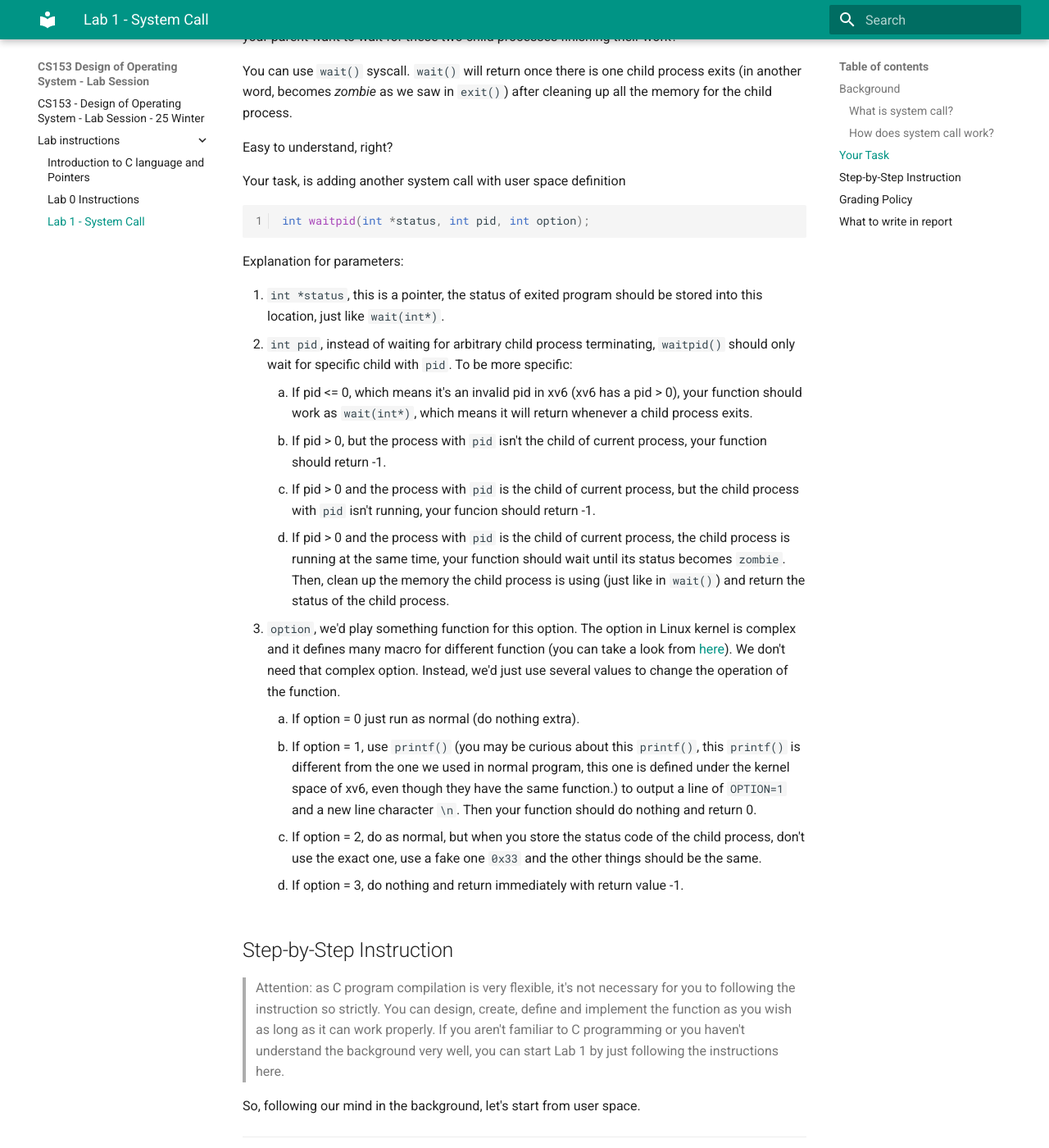
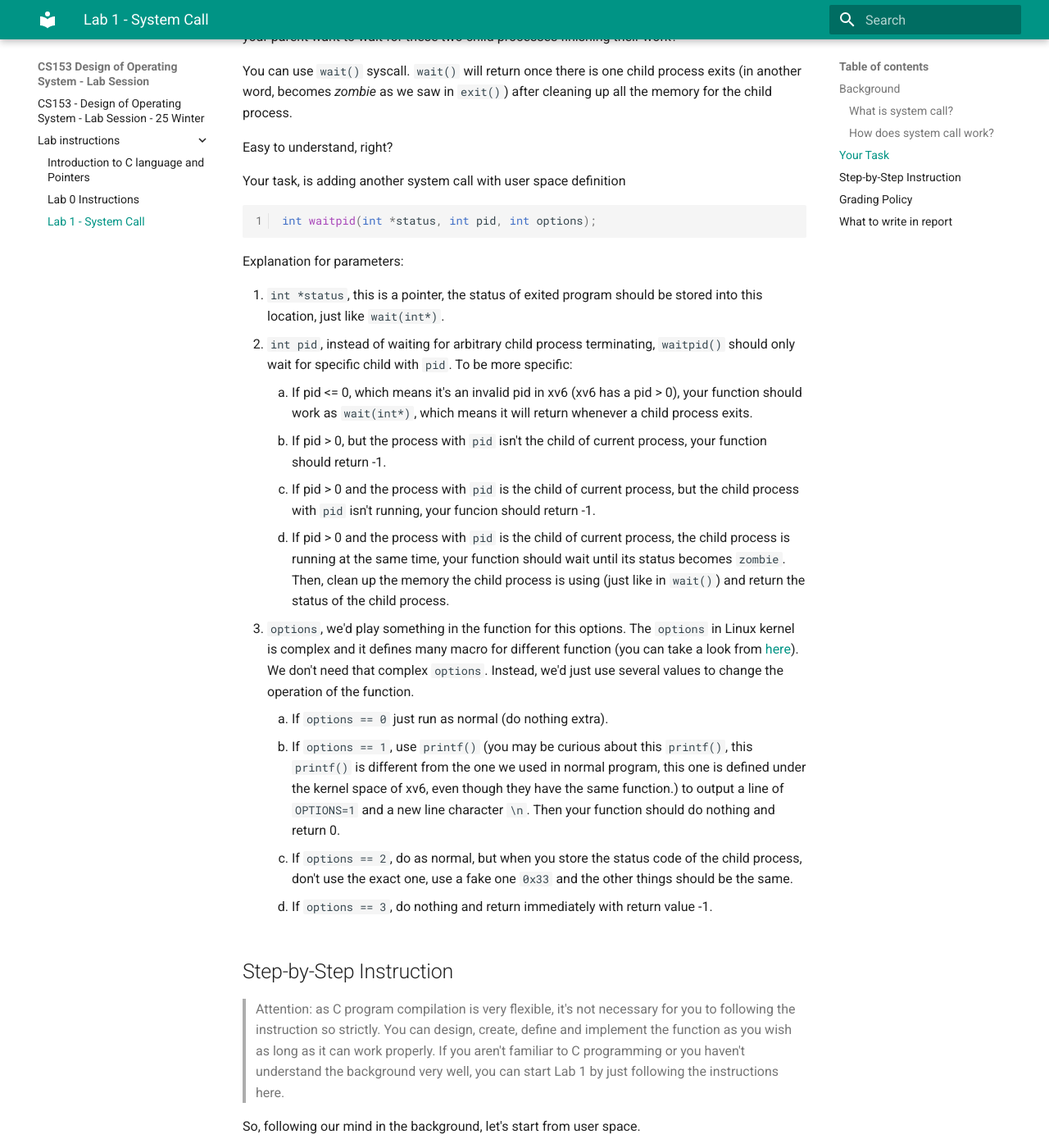
Before and after one commit to gdjs2/UCR-CS153-25Winter, an MkDocs documentation site: the page built from docs/lab-instructions/lab1.md, in a window 1280 px wide and 1400 px high, scrolled down 8410 px. Shown: the whole window at 82% size. Built offline with MkDocs 1.6.1 and Material for MkDocs 9.7.7, drawn with Linux system fonts in a browser that asks for light colours.

Commit message:
fix: typo for option

````diff
--- a/docs/lab-instructions/lab1.md
+++ b/docs/lab-instructions/lab1.md
@@ -346,7 +346,7 @@ Easy to understand, right?
 Your task, is adding another system call with user space definition
 
 ```c
-int waitpid(int *status, int pid, int option);
+int waitpid(int *status, int pid, int options);
 ```
 
 Explanation for parameters:
@@ -357,11 +357,11 @@ Explanation for parameters:
 	2. If pid > 0, but the process with `pid` isn't the child of current process, your function should return -1.
 	3. If pid > 0 and the process with `pid` is the child of current process, but the child process with `pid` isn't running, your funcion should return -1.
 	4. If pid > 0 and the process with `pid` is the child of current process, the child process is running at the same time, your function should wait until its status becomes `zombie`. Then, clean up the memory the child process is using (just like in `wait()`) and return the status of the child process.
-3. `option`, we'd play something function for this option. The option in Linux kernel is complex and it defines many macro for different function (you can take a look from [here](https://linux.die.net/man/2/waitpid)). We don't need that complex option. Instead, we'd just use several values to change the operation of the function.
-	1. If option = 0 just run as normal (do nothing extra).
-	2. If option = 1, use `printf()` (you may be curious about this `printf()`, this `printf()` is different from the one we used in normal program, this one is defined under the kernel space of xv6, even though they have the same function.) to output a line of `OPTION=1` and a new line character `\n`. Then your function should do nothing and return 0.
-	3. If option = 2, do as normal, but when you store the status code of the child process, don't use the exact one, use a fake one `0x33` and the other things should be the same.
-	4. If option = 3, do nothing and return immediately with return value -1.
+3. `options`, we'd play something in the function for this options. The `options` in Linux kernel is complex and it defines many macro for different function (you can take a look from [here](https://linux.die.net/man/2/waitpid)). We don't need that complex `options`. Instead, we'd just use several values to change the operation of the function.
+	1. If `options == 0` just run as normal (do nothing extra).
+	2. If `options == 1`, use `printf()` (you may be curious about this `printf()`, this `printf()` is different from the one we used in normal program, this one is defined under the kernel space of xv6, even though they have the same function.) to output a line of `OPTIONS=1` and a new line character `\n`. Then your function should do nothing and return 0.
+	3. If `options == 2`, do as normal, but when you store the status code of the child process, don't use the exact one, use a fake one `0x33` and the other things should be the same.
+	4. If `options == 3`, do nothing and return immediately with return value -1.
 
 ## Step-by-Step Instruction
 
````
